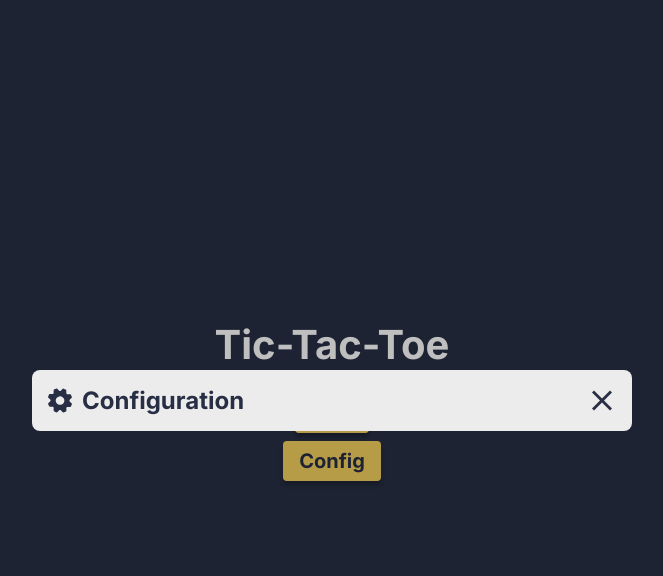
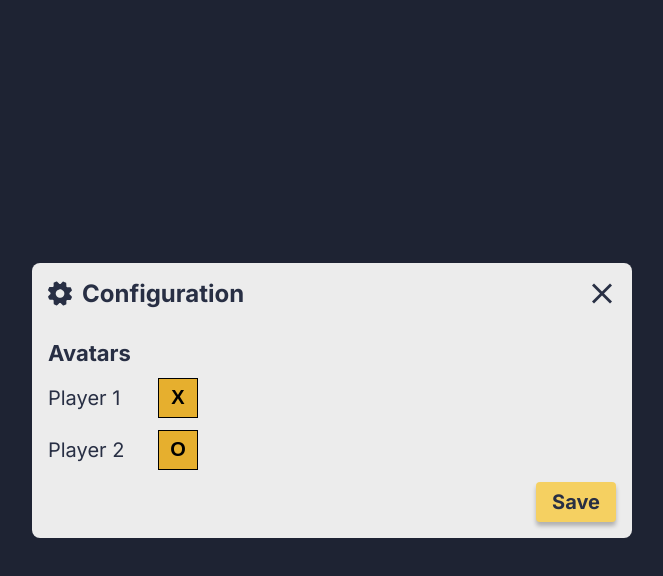
Before and after one commit to FedericoBarberon/tic-tac-toe, a React (Vite) app: page / in a window 1280 px wide. Both pictures are taken after a click on the button "Config". Shown: the top 576 px of the page, without its empty margins (308-971 px from the left). Built offline with nearby package versions, Linux system fonts and the light colour scheme.

Commit message:
Add avatars form and save it in local storage. Add some styles

```diff
--- a/src/components/ConfigModal/ConfigModal.jsx
+++ b/src/components/ConfigModal/ConfigModal.jsx
@@ -1,8 +1,21 @@
 import ModalCard from '../ModalCard/ModalCard'
 import ConfigIcon from '../../assets/icons/ConfigIcon.svg'
 import CloseIcon from '../../assets/icons/CloseIcon.svg'
+import { useConfig } from '../../hooks/useConfig'
+import './configModal.scss'
 
 export default function ConfigModal({ handleClose }) {
+  const { avatars, changeAvatars } = useConfig()
+
+  const handleAvatarChange = (event) => {
+    event.preventDefault()
+
+    const p1 = event.target.p1.value
+    const p2 = event.target.p2.value
+
+    changeAvatars({ p1, p2 })
+  }
+
   return (
     <ModalCard>
       <header>
@@ -12,6 +25,20 @@ export default function ConfigModal({ handleClose }) {
           <img src={CloseIcon} alt='Close' />
         </button>
       </header>
+
+      <form className='players-form' onSubmit={handleAvatarChange}>
+        <h3>Avatars</h3>
+        <label>
+          Player 1
+          <input defaultValue={avatars.p1} name='p1' minLength={1} maxLength={2} placeholder='X' />
+        </label>
+        <label>
+          Player 2
+          <input defaultValue={avatars.p2} name='p2' minLength={1} maxLength={2} placeholder='O' />
+        </label>
+
+        <button className='button'>Save</button>
+      </form>
     </ModalCard>
   )
 }
--- /dev/null
+++ b/src/components/ConfigModal/configModal.scss
@@ -0,0 +1,42 @@
+@use "../../sass/utils/functions" as f;
+
+.players-form {
+  display: flex;
+  flex-direction: column;
+  align-items: flex-start;
+  gap: f.rem(12);
+
+  h3 {
+    font-size: f.rem(22);
+  }
+
+  label {
+    display: flex;
+    width: f.rem(150);
+    justify-content: space-between;
+    align-items: center;
+    font-size: f.rem(20);
+
+    input {
+      width: f.rem(40);
+      height: f.rem(40);
+      background-color: var(--yellow);
+      font-weight: bold;
+      font-size: inherit;
+      text-align: center;
+      border: 1px solid black;
+
+      &:focus {
+        outline: none;
+      }
+
+      &::placeholder {
+        color: #00000055;
+      }
+    }
+  }
+
+  button {
+    align-self: end;
+  }
+}
--- a/src/components/ModalCard/modalCard.scss
+++ b/src/components/ModalCard/modalCard.scss
@@ -3,23 +3,13 @@
 
 .backdrop {
   position: fixed;
-  inset: 0 0;
+  inset: 0;
   width: 100vw;
   height: 100vh;
   display: flex;
   justify-content: center;
   align-items: center;
   background-color: #00000040;
-  animation: disolve 0.1s linear;
-
-  @keyframes disolve {
-    from {
-      opacity: 0;
-    }
-    to {
-      opacity: 1;
-    }
-  }
 
   .card {
     background-color: var(--white);
@@ -27,6 +17,9 @@
     padding: f.rem(16);
     border-radius: f.rem(8);
     width: min(90%, f.rem(600));
+    display: flex;
+    flex-direction: column;
+    gap: f.rem(32);
 
     header {
       display: flex;
--- /dev/null
+++ b/src/context/ConfigContext.jsx
@@ -0,0 +1,30 @@
+import { createContext, useEffect, useState } from 'react'
+
+export const ConfigContext = createContext()
+
+export default function ConfigProvider({ children }) {
+  const [avatars, setAvatars] = useState({ p1: 'X', p2: 'O'})
+
+  const changeAvatars = (newAvatars) => {
+    setAvatars(newAvatars)
+
+    const avatarsString = JSON.stringify(newAvatars)
+    localStorage.setItem('avatars', avatarsString)
+  }
+
+  useEffect(() => {
+    const avatarsFromLS = JSON.parse(localStorage.getItem('avatars'))
+
+    if (!avatarsFromLS) {
+      const avatarsString = JSON.stringify(avatars)
+      localStorage.setItem('avatars', avatarsString)
+    } else {
+      setAvatars(avatarsFromLS)
+    }
+
+  }, [])
+
+  return <ConfigContext.Provider value={{ avatars, changeAvatars }}>
+      {children}
+    </ConfigContext.Provider>
+}
--- /dev/null
+++ b/src/hooks/useConfig.js
@@ -0,0 +1,4 @@
+import { useContext } from 'react'
+import { ConfigContext } from '../context/ConfigContext'
+
+export const useConfig = () => useContext(ConfigContext)
--- a/src/main.jsx
+++ b/src/main.jsx
@@ -1,10 +1,13 @@
 import React from 'react'
 import ReactDOM from 'react-dom/client'
 import App from './App'
+import ConfigProvider from './context/ConfigContext'
 import './main.scss'
 
 ReactDOM.createRoot(document.getElementById('root')).render(
   <React.StrictMode>
-    <App />
+    <ConfigProvider>
+      <App />
+    </ConfigProvider>
   </React.StrictMode>,
 )
--- a/src/sass/_globals.scss
+++ b/src/sass/_globals.scss
@@ -18,7 +18,6 @@
   box-shadow: 0 f.rem(4) f.rem(4) rgba(0, 0, 0, 0.25);
   transition: all 0.2s;
   font-family: inherit;
-  width: 100%;
   user-select: none;
   @include cursor.pointer;
 
```
